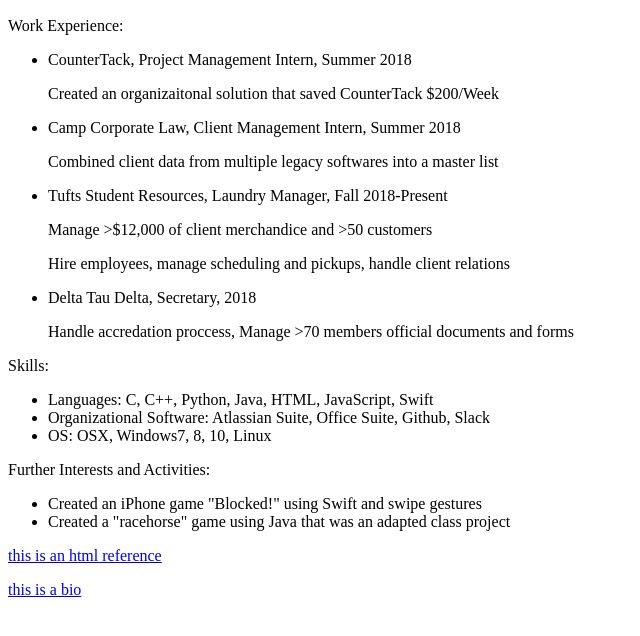
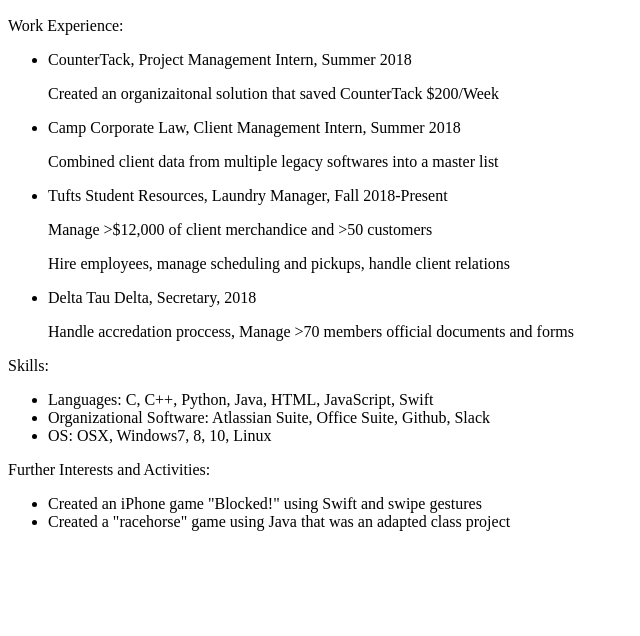
Before and after one commit to nickcampt/nickcampt.github.io, a plain HTML site: page resume.html in a window 1280 px wide. Shown: the part 110-746 px from the top of the page, without its empty margins (0-640 px from the left). Drawn offline with Linux system fonts and the light colour scheme.

Commit message:
removed linkes from resume.html

```diff
--- a/resume.html
+++ b/resume.html
@@ -35,7 +35,4 @@
     <li>Created a "racehorse" game using Java that was an adapted class project</li>
   </ul>
 
-  <p><a href="reference.html">this is an html reference</a></p>
-  <p><a href="bio.html">this is a bio</a></p>
-
 </body>
```
